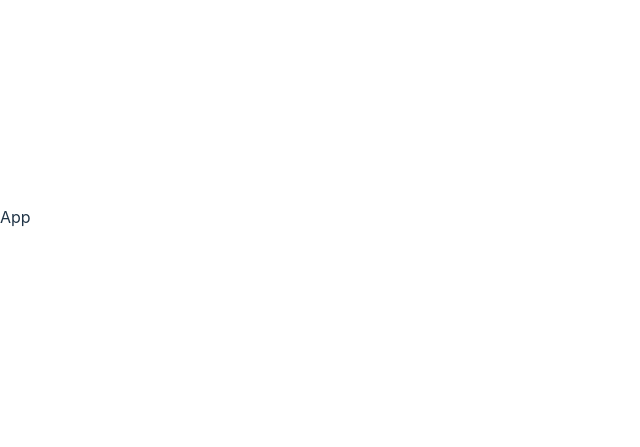
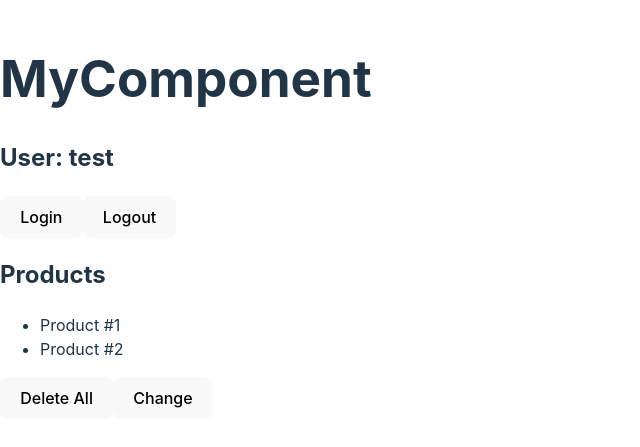
Before and after one commit to CristianAquino/react-ts, a React (Vite) app: page / in a window 1280 px wide. Shown: the part 183-630 px from the top of the page, without its empty margins (0-640 px from the left). Built offline with nearby package versions, Linux system fonts and the light colour scheme.

Commit message:
globalState

```diff
--- a/src/App.tsx
+++ b/src/App.tsx
@@ -1,4 +1,13 @@
+import MyComponent from "./components/MyComponent";
+import StoreProvider from "./store/StoreProvider";
+
 const App = () => {
-  return <div>App</div>;
+  return (
+    <div>
+      <StoreProvider>
+        <MyComponent />
+      </StoreProvider>
+    </div>
+  );
 };
 export default App;
--- /dev/null
+++ b/src/components/MyComponent.tsx
@@ -0,0 +1,40 @@
+import { useDispatch, useStore } from "../store/StoreProvider";
+import { STORE_TYPE } from "../store/storeReducer";
+
+const MyComponent = () => {
+  const { user, products } = useStore();
+  const dispatch = useDispatch();
+
+  return (
+    <div>
+      <h1>MyComponent</h1>
+      <h2>User: {user?.name}</h2>
+      <button
+        onClick={() =>
+          dispatch({
+            type: STORE_TYPE.AUTHLOGIN,
+            payload: { id: 1, name: "test" },
+          })
+        }
+      >
+        Login
+      </button>
+      <button onClick={() => dispatch({ type: STORE_TYPE.AUTHLOGOUT })}>
+        Logout
+      </button>
+      <h2>Products</h2>
+      <ul>
+        {products.map((product) => (
+          <li key={product.id}>{product.title}</li>
+        ))}
+      </ul>
+      <button onClick={() => dispatch({ type: STORE_TYPE.PRODUCTDELETEALL })}>
+        Delete All
+      </button>
+      <button onClick={() => dispatch({ type: STORE_TYPE.PRODUCTCHANGE })}>
+        Change
+      </button>
+    </div>
+  );
+};
+export default MyComponent;
--- /dev/null
+++ b/src/models/index.ts
@@ -0,0 +1 @@
+export * from "./Istore";
--- /dev/null
+++ b/src/store/StoreProvider.tsx
@@ -0,0 +1,23 @@
+import { createContext, useContext, useReducer } from "react";
+import reducer, { initialStore } from "./storeReducer";
+import { actionStore, dispatch, StateInterface, valueContext } from "../models";
+
+const StoreContext = createContext<valueContext>({} as valueContext);
+
+const StoreProvider = ({ children }: { children: React.ReactNode }) => {
+  const [store, dispatch] = useReducer<
+    (state: StateInterface, action: actionStore) => StateInterface
+  >(reducer, initialStore);
+  return (
+    <StoreContext.Provider value={[store, dispatch]}>
+      {children}
+    </StoreContext.Provider>
+  );
+};
+
+// custom hooks
+const useStore: () => StateInterface = () => useContext(StoreContext)[0];
+const useDispatch: () => dispatch = () => useContext(StoreContext)[1];
+
+export { StoreContext, useStore, useDispatch };
+export default StoreProvider;
--- /dev/null
+++ b/src/store/storeReducer.ts
@@ -0,0 +1,46 @@
+import { StateInterface, actionStore } from "../models";
+
+const enum STORE_TYPE {
+  AUTHLOGIN = "authlogin",
+  AUTHLOGOUT = "authlogout",
+  PRODUCTDELETEALL = "productdeleteall",
+  PRODUCTCHANGE = "productchange",
+}
+
+const initialStore = {
+  user: { id: 1, name: "test" },
+  products: [
+    { id: 1, title: "Product #1" },
+    { id: 2, title: "Product #2" },
+  ],
+};
+
+const reducer = (state: StateInterface, action: actionStore) => {
+  switch (action.type) {
+    case STORE_TYPE.AUTHLOGOUT:
+      return {
+        ...state,
+        user: null,
+      };
+    case STORE_TYPE.AUTHLOGIN:
+      return {
+        ...state,
+        user: action.payload,
+      };
+    case STORE_TYPE.PRODUCTDELETEALL:
+      return {
+        ...state,
+        products: [],
+      };
+    case STORE_TYPE.PRODUCTCHANGE:
+      return {
+        ...state,
+        products: [{ id: 3, title: "Product #3" }],
+      };
+    default:
+      return state;
+  }
+};
+
+export { initialStore, STORE_TYPE };
+export default reducer;
```
Also changed, not shown: src/models/Istore.ts (added, +18 -0 lines).
